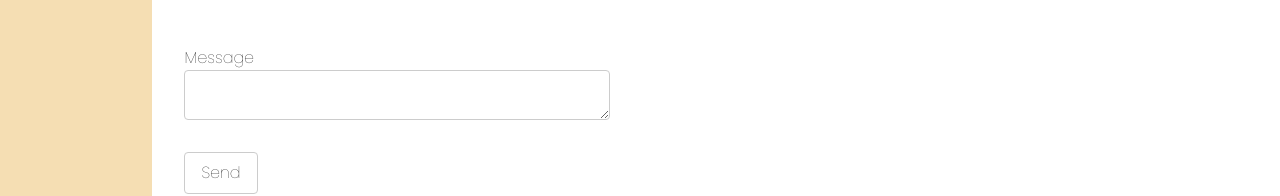
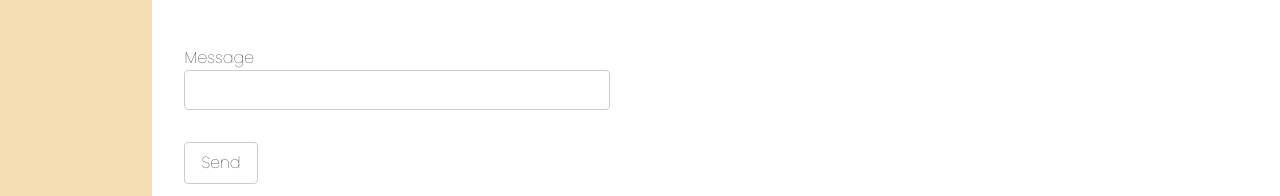
Before and after one commit to JennaMMurphy/art-gallery, a React (Vite) app: page / in a window 1280 px wide. Both pictures are taken after a click on the tab "CONTACT". Shown: the part 498-694 px from the top of the page. Built offline with nearby package versions, Linux system fonts and the light colour scheme.

Commit message:
feat: adds validations contact form

```diff
--- a/src/components/Page/Contact.tsx
+++ b/src/components/Page/Contact.tsx
@@ -1,3 +1,5 @@
+import { useState } from "react";
+
 enum Field {
   Name = "name",
   Email = "email",
@@ -5,35 +7,94 @@ enum Field {
   Subject = "subject",
 }
 
+type FormErrorValue = string | null;
+
+interface FormError extends Record<Field, FormErrorValue> {}
+
 const PageContact: React.FC = () => {
+  const [errors, setErrors] = useState<FormError>({
+    [Field.Name]: null,
+    [Field.Email]: null,
+    [Field.Message]: null,
+    [Field.Subject]: null,
+  });
+
+  const handleSubmit: React.FormEventHandler<HTMLFormElement> = (event) => {
+    event.preventDefault();
+
+    const form = event.target as HTMLFormElement;
+    const formData = new FormData(form);
+    //fetch('/some-api', { method: form.method, body: formData });
+
+    console.log(Object.fromEntries(formData.entries()));
+  };
+
+  const performValidation: React.ChangeEventHandler<HTMLInputElement> = (
+    event
+  ) => {
+    const { validationMessage } = event.target;
+    setErrors((prevState) => ({
+      ...prevState,
+      [event.target.name]: validationMessage ?? null,
+    }));
+  };
+
   return (
-    <div>
+    <form method="post" onSubmit={handleSubmit}>
       <section className="contact__section">
         <label htmlFor={Field.Name}>Name</label>
-        <input className="contact__input" id={Field.Name}></input>
+        <input
+          className="contact__input"
+          id={Field.Name}
+          name={Field.Name}
+          type="text"
+          onBlur={performValidation}
+        ></input>
+        {errors[Field.Name] && <p>{errors[Field.Name]}</p>}
       </section>
       <section className="contact__section">
         <label htmlFor={Field.Subject}>Subject</label>
-        <input className="contact__input" id={Field.Subject}></input>
+        <input
+          className="contact__input"
+          id={Field.Subject}
+          name={Field.Subject}
+          type="text"
+          required
+          onBlur={performValidation}
+        ></input>
+        {errors[Field.Subject] && <p>{errors[Field.Subject]}</p>}
       </section>
 
       <section className="contact__section">
         <label htmlFor={Field.Email}>Email</label>
-        <input className="contact__input" id={Field.Email}></input>
+        <input
+          className="contact__input"
+          id={Field.Email}
+          name={Field.Email}
+          type="email"
+          required
+          onBlur={performValidation}
+        ></input>
+        {errors[Field.Email] && <p>{errors[Field.Email]}</p>}
       </section>
 
       <section className="contact__section">
         <label htmlFor={Field.Message}>Message</label>
-        <textarea className="contact__input" id={Field.Message}></textarea>
+        <input
+          className="contact__input"
+          id={Field.Message}
+          name={Field.Message}
+          required
+          onBlur={performValidation}
+        ></input>
       </section>
 
       <section>
-        <button className="contact__button">
-            Send
+        <button className="contact__button" type="submit">
+          Send
         </button>
       </section>
-      rtsetr
-    </div>
+    </form>
   );
 };
 
```
